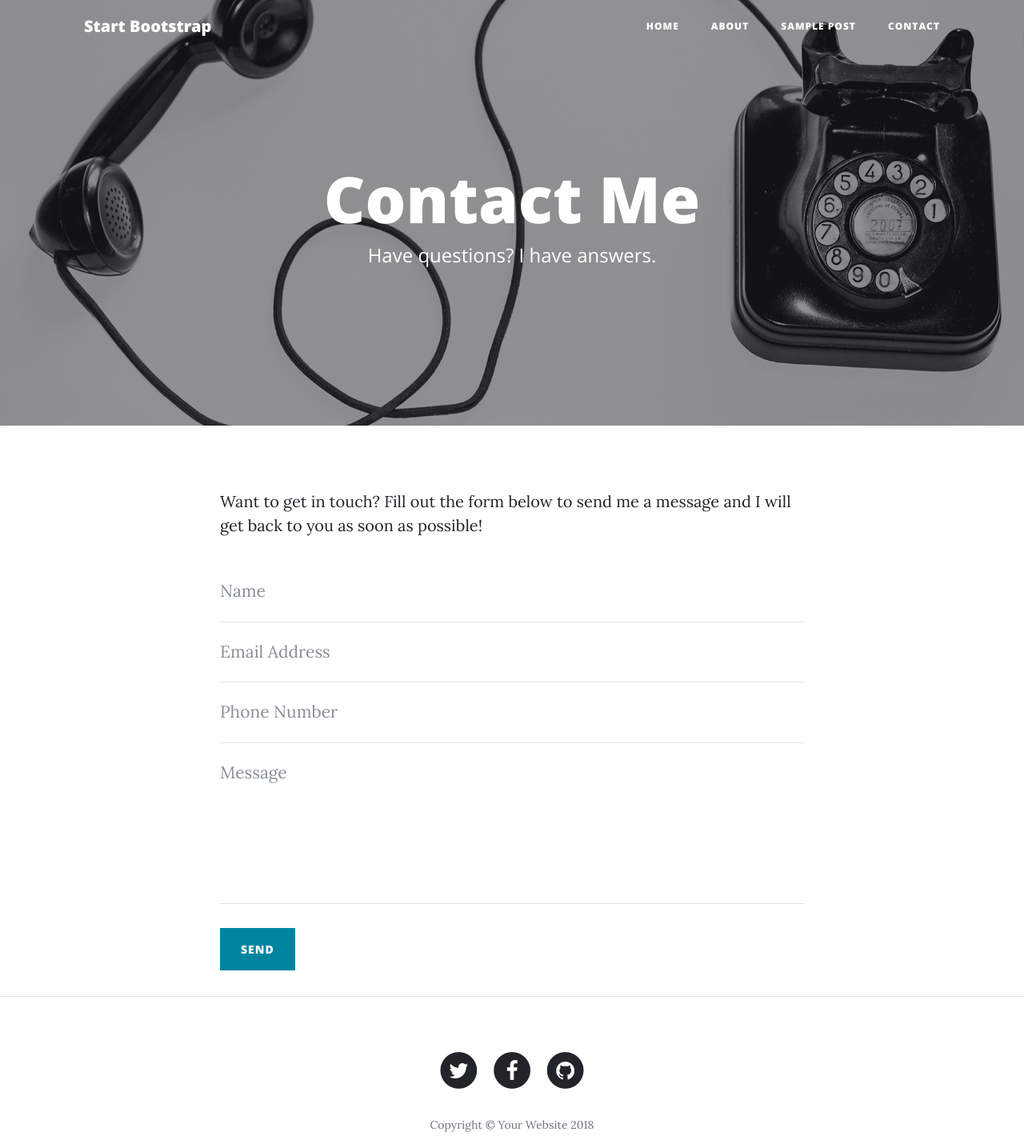
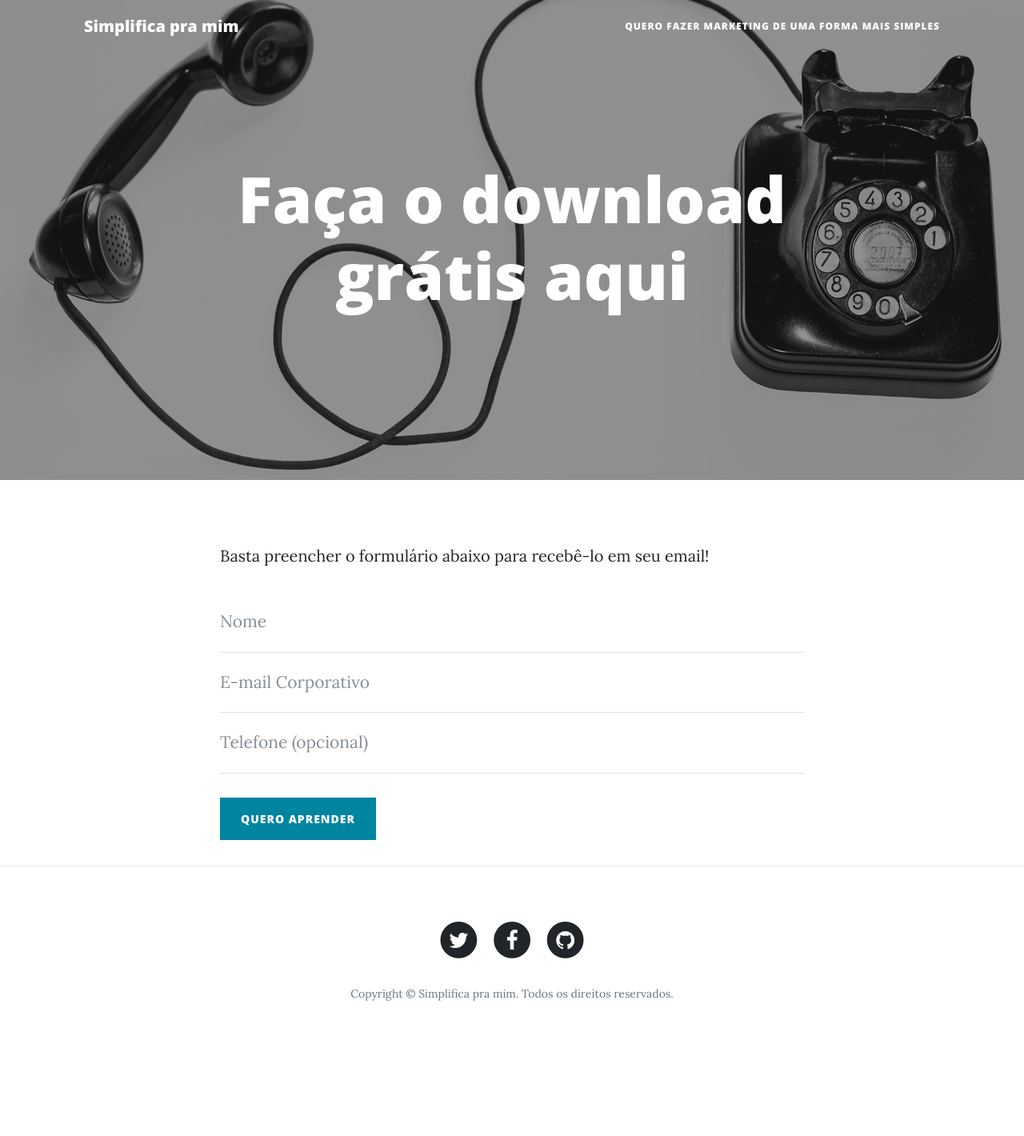
Before and after one commit to adasantos/pavedigital.com.br, a website: page contact.html in a window 1280 px wide. Shown: the whole page at 80% size. After the commit the page ends 1318 px from the top, so only its background shows below. Drawn offline with nearby package versions, Linux system fonts and the light colour scheme.

Commit message:
atualização de layout

```diff
--- a/contact.html
+++ b/contact.html
@@ -28,24 +28,24 @@
     <!-- Navigation -->
     <nav class="navbar navbar-expand-lg navbar-light fixed-top" id="mainNav">
       <div class="container">
-        <a class="navbar-brand" href="index.html">Start Bootstrap</a>
+        <a class="navbar-brand" href="index.html">Simplifica pra mim</a>
         <button class="navbar-toggler navbar-toggler-right" type="button" data-toggle="collapse" data-target="#navbarResponsive" aria-controls="navbarResponsive" aria-expanded="false" aria-label="Toggle navigation">
           Menu
           <i class="fa fa-bars"></i>
         </button>
         <div class="collapse navbar-collapse" id="navbarResponsive">
           <ul class="navbar-nav ml-auto">
-            <li class="nav-item">
-              <a class="nav-link" href="index.html">Home</a>
+            <!-- <li class="nav-item">
+              <a class="nav-link" href="index.html">Início</a>
             </li>
             <li class="nav-item">
-              <a class="nav-link" href="about.html">About</a>
+              <a class="nav-link" href="about.html">Blog</a>
             </li>
             <li class="nav-item">
               <a class="nav-link" href="post.html">Sample Post</a>
-            </li>
+            </li> -->
             <li class="nav-item">
-              <a class="nav-link" href="contact.html">Contact</a>
+              <a class="nav-link" href="contact.html">Quero fazer marketing de uma forma mais simples</a>
             </li>
           </ul>
         </div>
@@ -59,8 +59,8 @@
         <div class="row">
           <div class="col-lg-8 col-md-10 mx-auto">
             <div class="page-heading">
-              <h1>Contact Me</h1>
-              <span class="subheading">Have questions? I have answers.</span>
+              <h1>Faça o download grátis aqui</h1>
+              <!-- <span class="subheading">é possível fazer marketing de forma simples, fácil e segura</span> -->
             </div>
           </div>
         </div>
@@ -71,43 +71,43 @@
     <div class="container">
       <div class="row">
         <div class="col-lg-8 col-md-10 mx-auto">
-          <p>Want to get in touch? Fill out the form below to send me a message and I will get back to you as soon as possible!</p>
+          <p>Basta preencher o formulário abaixo para recebê-lo em seu email!</p>
           <!-- Contact Form - Enter your email address on line 19 of the mail/contact_me.php file to make this form work. -->
           <!-- WARNING: Some web hosts do not allow emails to be sent through forms to common mail hosts like Gmail or Yahoo. It's recommended that you use a private domain email address! -->
           <!-- To use the contact form, your site must be on a live web host with PHP! The form will not work locally! -->
           <form name="sentMessage" id="contactForm" novalidate>
             <div class="control-group">
               <div class="form-group floating-label-form-group controls">
-                <label>Name</label>
-                <input type="text" class="form-control" placeholder="Name" id="name" required data-validation-required-message="Please enter your name.">
+                <label>Nome completo</label>
+                <input type="text" class="form-control" placeholder="Nome" id="name" required data-validation-required-message="Please enter your name.">
                 <p class="help-block text-danger"></p>
               </div>
             </div>
             <div class="control-group">
               <div class="form-group floating-label-form-group controls">
-                <label>Email Address</label>
-                <input type="email" class="form-control" placeholder="Email Address" id="email" required data-validation-required-message="Please enter your email address.">
+                <label>E-mail Corporativo</label>
+                <input type="email" class="form-control" placeholder="E-mail Corporativo" id="email" required data-validation-required-message="Please enter your email address.">
                 <p class="help-block text-danger"></p>
               </div>
             </div>
             <div class="control-group">
               <div class="form-group col-xs-12 floating-label-form-group controls">
-                <label>Phone Number</label>
-                <input type="tel" class="form-control" placeholder="Phone Number" id="phone" required data-validation-required-message="Please enter your phone number.">
+                <label>Telefone (opcional)</label>
+                <input type="tel" class="form-control" placeholder="Telefone (opcional)" id="phone" required data-validation-required-message="Please enter your phone number.">
                 <p class="help-block text-danger"></p>
               </div>
             </div>
-            <div class="control-group">
+            <!-- <div class="control-group">
               <div class="form-group floating-label-form-group controls">
                 <label>Message</label>
                 <textarea rows="5" class="form-control" placeholder="Message" id="message" required data-validation-required-message="Please enter a message."></textarea>
                 <p class="help-block text-danger"></p>
               </div>
-            </div>
+            </div> -->
             <br>
             <div id="success"></div>
             <div class="form-group">
-              <button type="submit" class="btn btn-primary" id="sendMessageButton">Send</button>
+              <button type="submit" class="btn btn-primary" id="sendMessageButton">Quero aprender</button>
             </div>
           </form>
         </div>
@@ -147,7 +147,7 @@
                 </a>
               </li>
             </ul>
-            <p class="copyright text-muted">Copyright &copy; Your Website 2018</p>
+            <p class="copyright text-muted">Copyright &copy; Simplifica pra mim. Todos os direitos reservados.</p>
           </div>
         </div>
       </div>
```
Also changed, not shown: index.html (+13 -13 lines), post.html (+7 -7 lines).
